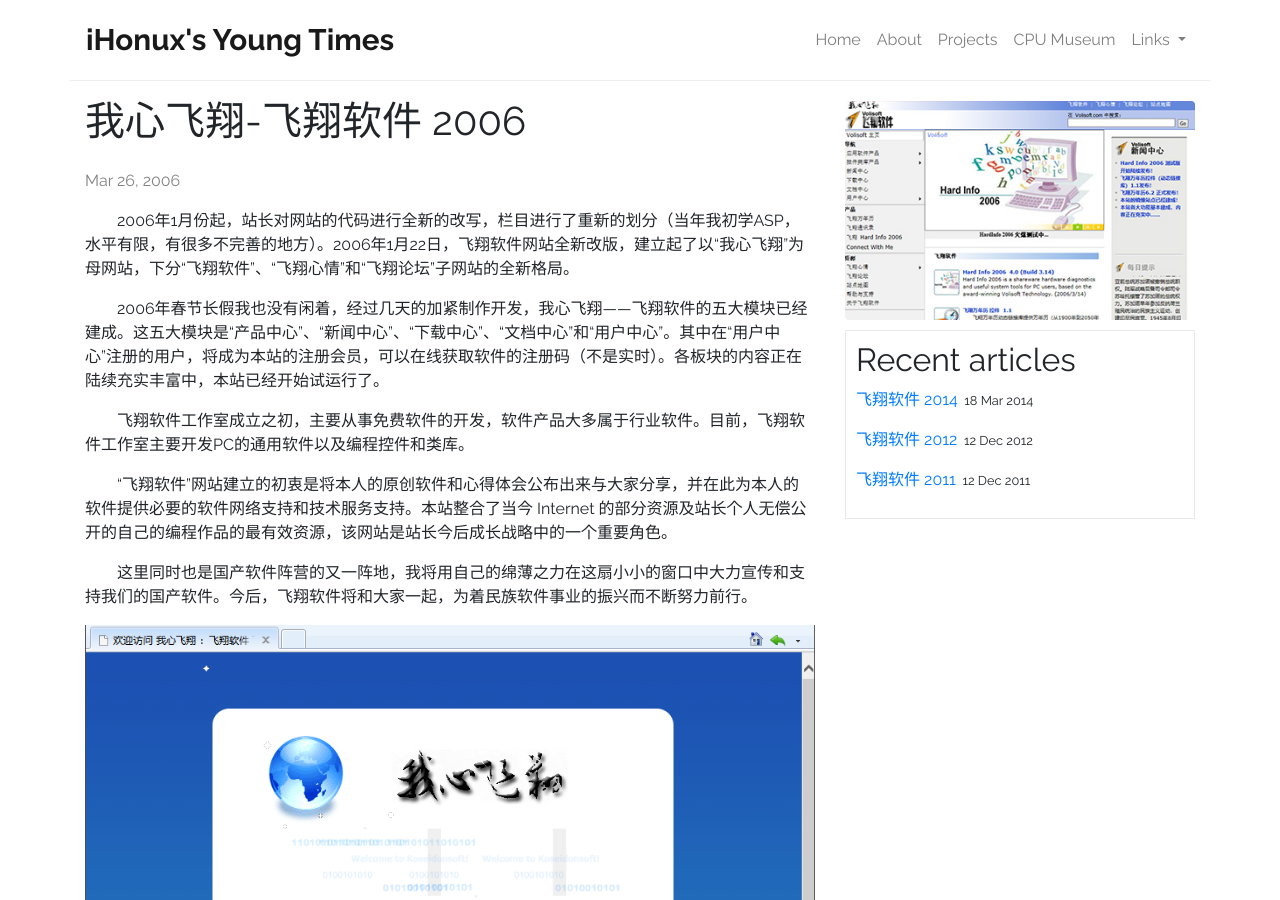
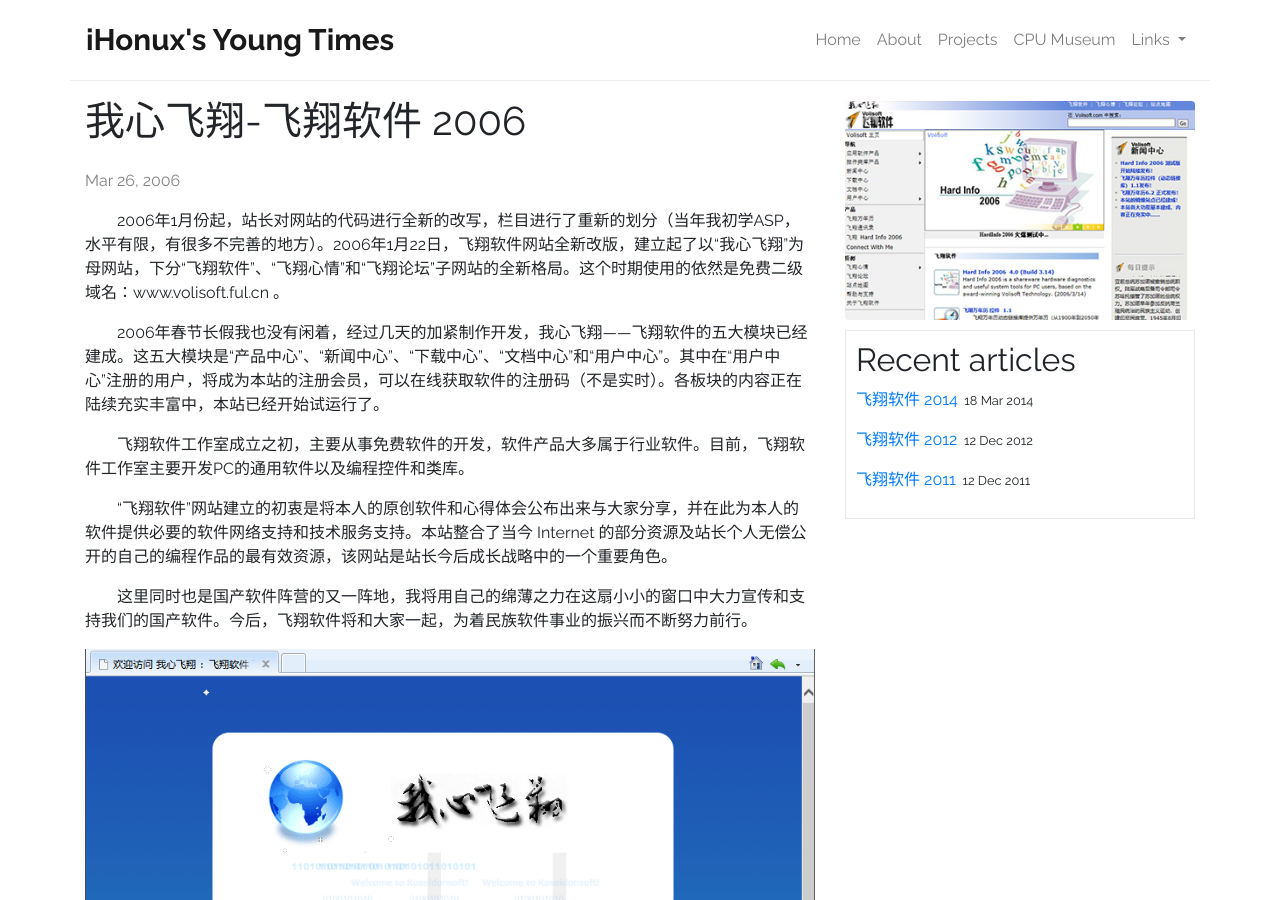
Before and after one commit to past-records/past-records.github.io, a Jekyll site: the page built from _posts/2006-03-26-volisoft-2006.markdown, in a window 1280 px wide and 900 px high. Built offline with Jekyll 4.4.1, drawn with Linux system fonts in a browser that asks for light colours.

Commit message:
Update 2006-03-26-volisoft-2006.markdown

```diff
--- a/_posts/2006-03-26-volisoft-2006.markdown
+++ b/_posts/2006-03-26-volisoft-2006.markdown
@@ -6,7 +6,7 @@
 categories: [我的网站, Volisoft, 飞翔软件, 我心飞翔]
 ---
 
-　　2006年1月份起，站长对网站的代码进行全新的改写，栏目进行了重新的划分（当年我初学ASP，水平有限，有很多不完善的地方）。2006年1月22日，飞翔软件网站全新改版，建立起了以“我心飞翔”为母网站，下分“飞翔软件”、“飞翔心情”和“飞翔论坛”子网站的全新格局。
+　　2006年1月份起，站长对网站的代码进行全新的改写，栏目进行了重新的划分（当年我初学ASP，水平有限，有很多不完善的地方）。2006年1月22日，飞翔软件网站全新改版，建立起了以“我心飞翔”为母网站，下分“飞翔软件”、“飞翔心情”和“飞翔论坛”子网站的全新格局。这个时期使用的依然是免费二级域名：www.volisoft.ful.cn 。
 
 　　2006年春节长假我也没有闲着，经过几天的加紧制作开发，我心飞翔——飞翔软件的五大模块已经建成。这五大模块是“产品中心”、“新闻中心”、“下载中心”、“文档中心”和“用户中心”。其中在“用户中心”注册的用户，将成为本站的注册会员，可以在线获取软件的注册码（不是实时）。各板块的内容正在陆续充实丰富中，本站已经开始试运行了。
 
```
